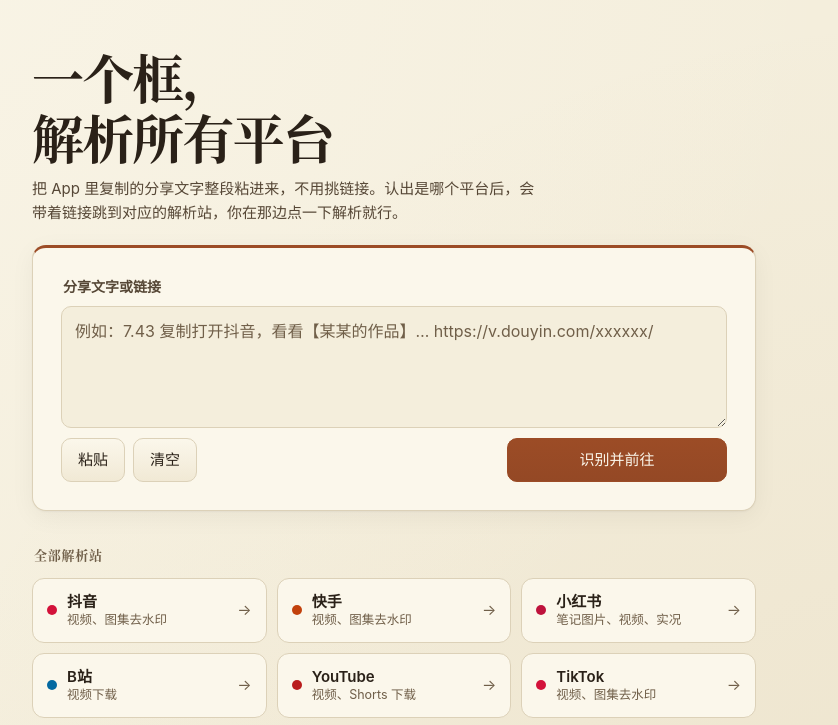
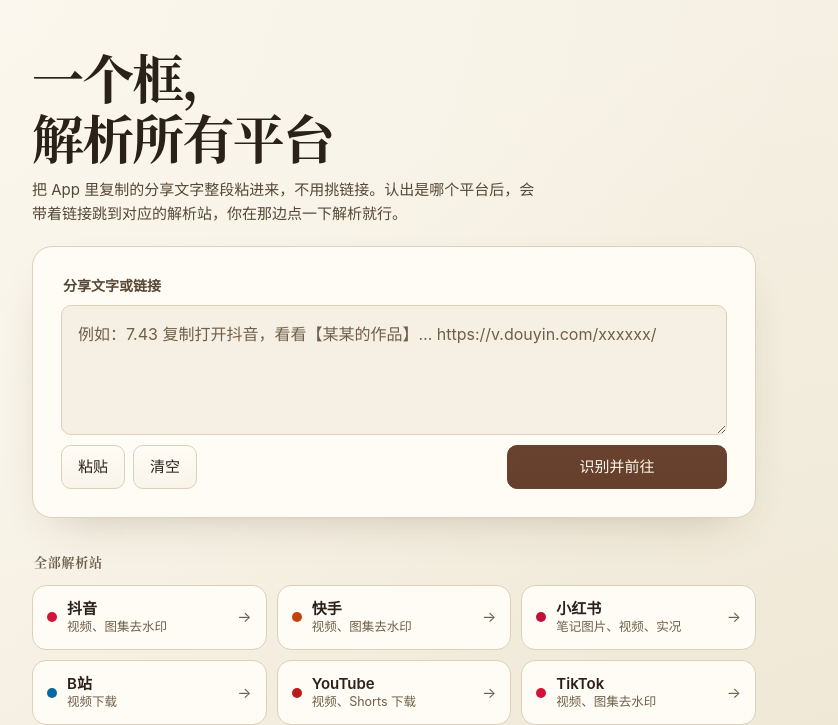
Before and after one commit to xiweiniboss-cmd/alljiexi, a website with bundled scripts: page public/index.html in a window 1280 px wide. Shown: the part 84-809 px from the top of the page, without its empty margins (246-1084 px from the left). Built offline with nearby package versions, Linux system fonts and the light colour scheme.

Commit message:
优化纸张主题的视觉层次

```diff
--- a/public/app.css
+++ b/public/app.css
@@ -153,3 +153,9 @@ body {
 
 .hero h1 { font-style: oblique 8deg; }
 .brand-sub { font-family: "Songti SC", "STSong", "Noto Serif SC", "Noto Serif CJK SC", Georgia, serif; font-style: italic; letter-spacing: .03em; }
+
+:root[data-theme="light"], :root:not([data-theme="dark"]) { --bg: #f5f0e3; --surface: #fffcf5; --raised: #f8f4ea; --accent: #68422e; }
+.hero h1 { font-style: normal; font-weight: 600; letter-spacing: -.035em; line-height: 1.16; }
+.work { border: 1px solid var(--line); border-radius: 20px; box-shadow: 0 18px 45px -24px rgba(76, 51, 27, .3); }
+.work textarea { padding: 16px; }
+.site { border-radius: 14px; }
```
